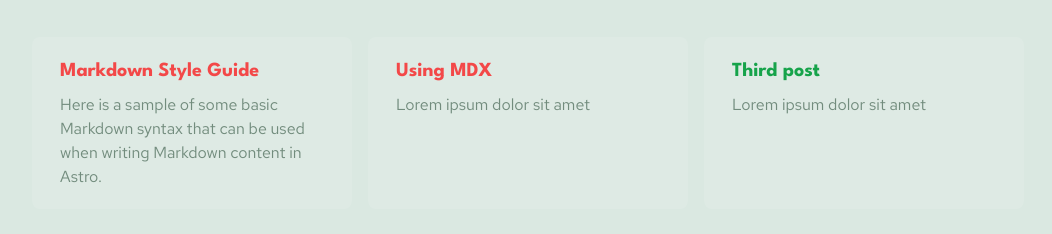
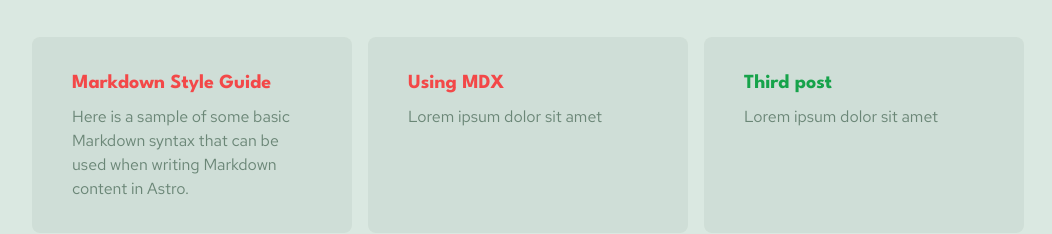
Before and after one commit to samrith-s/website, an Astro site: page / in a window 1280 px wide. Shown: the part 556-790 px from the top of the page, without its empty margins (112-1164 px from the left). Built offline with nearby package versions, Linux system fonts and the light colour scheme; Astro itself is replaced by a stand-in of ours.

Commit message:
Minor ui tweaks to latest blogs

```diff
--- a/src/components/LatestBlogs.astro
+++ b/src/components/LatestBlogs.astro
@@ -25,23 +25,24 @@
           <a
             class={cn(
               "relative",
-              "p-1",
+              "p-4",
               "rounded-lg",
               "group",
               "ignore",
-              "bg-white/10",
-              "dark:bg-black/10",
+              "bg-season-text/5",
+              "transition-colors",
+              "duration-1000",
             )}
             href={`/blog/${post.slug}`}
           >
             <div class="w-full h-full px-6 py-4 rounded-md">
               <span
-                class={`absolute transition-[opacity,transform] translate-y-2 opacity-0 top-2 right-2 group-hover:opacity-100 group-hover:translate-y-0 text-${season} text-bold`}
+                class={`absolute transition-[opacity,transform] -translate-x-2 opacity-0 bottom-4 right-4 group-hover:opacity-100 group-hover:translate-x-0 text-${season} text-bold`}
               >
-                &UpperRightArrow;
+                &RightArrow;
               </span>
               <h5 class={cn("m-0", `text-${season}`)}>{post.data.title}</h5>
-              <p class="m-0 mt-2 text-season-text/50">
+              <p class="m-0 mt-2 text-season-text/50 transition-colors duration-1000">
                 {post.data.description}
               </p>
             </div>
```
